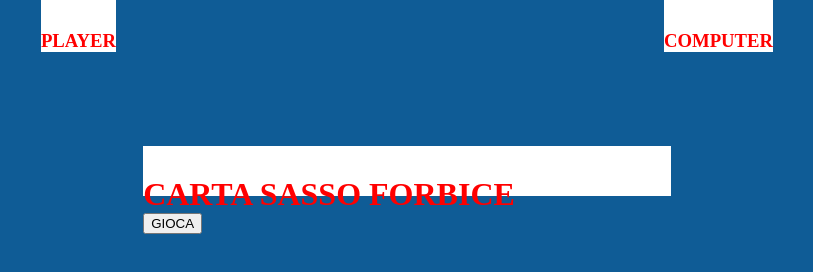
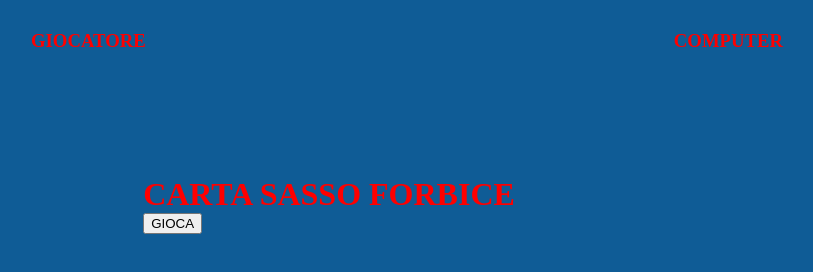
Before and after one commit to aleSomma95/gioco, a plain HTML site: page index.html in a window 1280 px wide. Shown: the whole page, without its empty margins (233-1046 px from the left). Drawn offline with Linux system fonts and the light colour scheme.

Commit message:
2 cambiamento

```diff
--- a/index.html
+++ b/index.html
@@ -11,7 +11,7 @@
 <div class="gioco">
     <header>
         <div >
-            <h3>PLAYER</h3>
+            <h3>GIOCATORE</h3>
             <p class="player"></p>
         </div>
         <div >
--- a/style.css
+++ b/style.css
@@ -12,7 +12,6 @@
 }
 .gioco div{
     padding-top: 30px;
-    background-color: #fff;
 }
 header{
 
```
